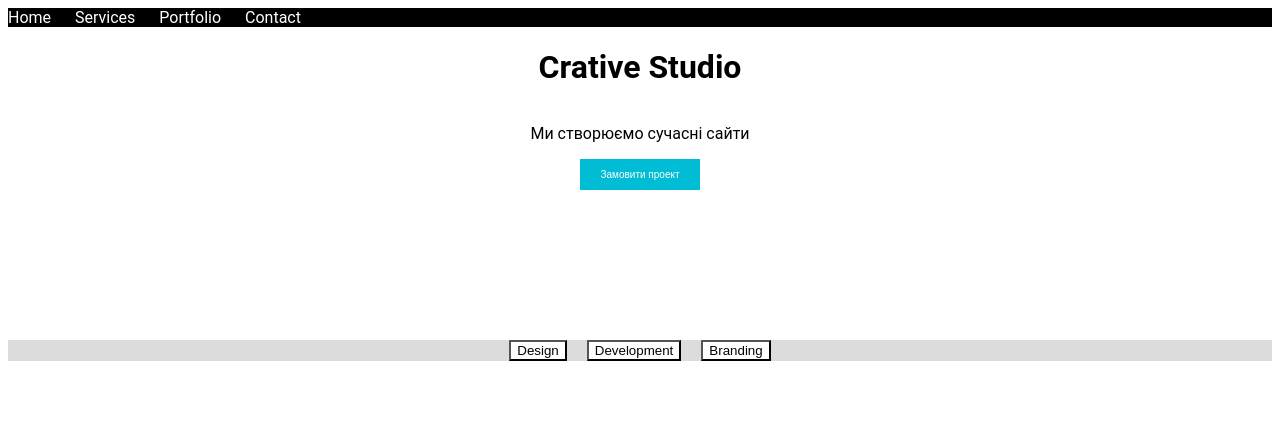
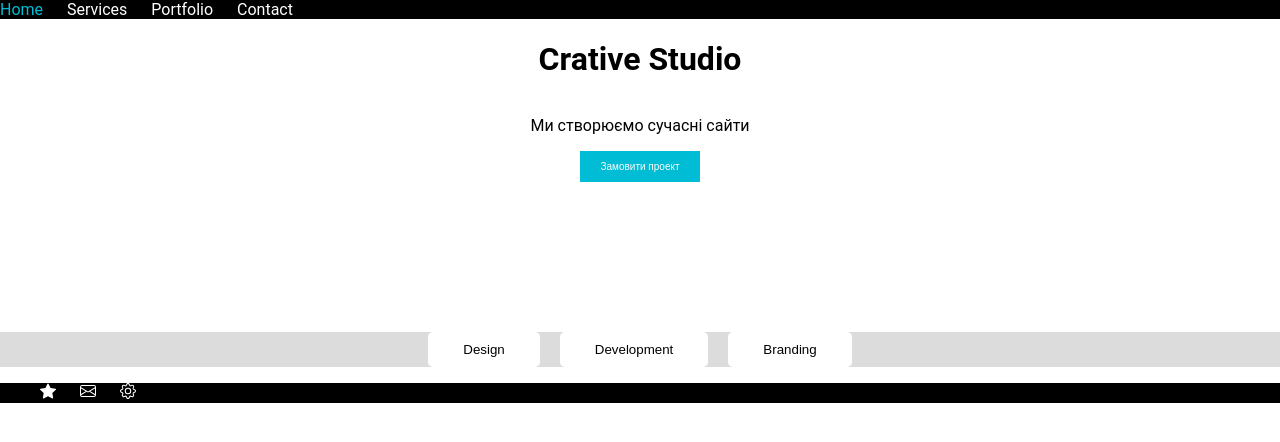
Before and after one commit to David2093/homework55, a plain HTML site: page index.html in a window 1280 px wide. Drawn offline with Linux system fonts and the light colour scheme.

Commit message:
rthfdghdgh

```diff
--- a/index.html
+++ b/index.html
@@ -38,7 +38,29 @@
             <div></div>
         </section>
     </main>
-    <footer></footer>
+    <footer class="container-footer">
+        <div>
+            <ul class="icon">
+                <li class="icons"><svg xmlns="http://www.w3.org/2000/svg" width="16" height="16" fill="currentColor"
+                        class="bi bi-star-fill" viewBox="0 0 16 16">
+                        <path
+                            d="M3.612 15.443c-.386.198-.824-.149-.746-.592l.83-4.73L.173 6.765c-.329-.314-.158-.888.283-.95l4.898-.696L7.538.792c.197-.39.73-.39.927 0l2.184 4.327 4.898.696c.441.062.612.636.282.95l-3.522 3.356.83 4.73c.078.443-.36.79-.746.592L8 13.187l-4.389 2.256z" />
+                    </svg></li>
+                <li class="icons"><svg xmlns="http://www.w3.org/2000/svg" width="16" height="16" fill="currentColor"
+                        class="bi bi-envelope" viewBox="0 0 16 16">
+                        <path
+                            d="M0 4a2 2 0 0 1 2-2h12a2 2 0 0 1 2 2v8a2 2 0 0 1-2 2H2a2 2 0 0 1-2-2zm2-1a1 1 0 0 0-1 1v.217l7 4.2 7-4.2V4a1 1 0 0 0-1-1zm13 2.383-4.708 2.825L15 11.105zm-.034 6.876-5.64-3.471L8 9.583l-1.326-.795-5.64 3.47A1 1 0 0 0 2 13h12a1 1 0 0 0 .966-.741M1 11.105l4.708-2.897L1 5.383z" />
+                    </svg></li>
+                <li class="icons"><svg xmlns="http://www.w3.org/2000/svg" width="16" height="16" fill="currentColor"
+                        class="bi bi-gear" viewBox="0 0 16 16">
+                        <path
+                            d="M8 4.754a3.246 3.246 0 1 0 0 6.492 3.246 3.246 0 0 0 0-6.492M5.754 8a2.246 2.246 0 1 1 4.492 0 2.246 2.246 0 0 1-4.492 0" />
+                        <path
+                            d="M9.796 1.343c-.527-1.79-3.065-1.79-3.592 0l-.094.319a.873.873 0 0 1-1.255.52l-.292-.16c-1.64-.892-3.433.902-2.54 2.541l.159.292a.873.873 0 0 1-.52 1.255l-.319.094c-1.79.527-1.79 3.065 0 3.592l.319.094a.873.873 0 0 1 .52 1.255l-.16.292c-.892 1.64.901 3.434 2.541 2.54l.292-.159a.873.873 0 0 1 1.255.52l.094.319c.527 1.79 3.065 1.79 3.592 0l.094-.319a.873.873 0 0 1 1.255-.52l.292.16c1.64.893 3.434-.902 2.54-2.541l-.159-.292a.873.873 0 0 1 .52-1.255l.319-.094c1.79-.527 1.79-3.065 0-3.592l-.319-.094a.873.873 0 0 1-.52-1.255l.16-.292c.893-1.64-.902-3.433-2.541-2.54l-.292.159a.873.873 0 0 1-1.255-.52zm-2.633.283c.246-.835 1.428-.835 1.674 0l.094.319a1.873 1.873 0 0 0 2.693 1.115l.291-.16c.764-.415 1.6.42 1.184 1.185l-.159.292a1.873 1.873 0 0 0 1.116 2.692l.318.094c.835.246.835 1.428 0 1.674l-.319.094a1.873 1.873 0 0 0-1.115 2.693l.16.291c.415.764-.42 1.6-1.185 1.184l-.291-.159a1.873 1.873 0 0 0-2.693 1.116l-.094.318c-.246.835-1.428.835-1.674 0l-.094-.319a1.873 1.873 0 0 0-2.692-1.115l-.292.16c-.764.415-1.6-.42-1.184-1.185l.159-.291A1.873 1.873 0 0 0 1.945 8.93l-.319-.094c-.835-.246-.835-1.428 0-1.674l.319-.094A1.873 1.873 0 0 0 3.06 4.377l-.16-.292c-.415-.764.42-1.6 1.185-1.184l.292.159a1.873 1.873 0 0 0 2.692-1.115z" />
+                    </svg></li>
+            </ul>
+        </div>
+    </footer>
 </body>
 
 </html>
--- a/style.css
+++ b/style.css
@@ -11,12 +11,7 @@ nav a {
 }
 
 nav a::after {
-    content: "";
     position: absolute;
-    left: 0;
-    bottom: -5;
-    width: 0;
-    height: 2px;
     background-color: #00bcd4;
     transition: width 250ms cubic-bezier(0.4, 0, 0.2, 1);
 }
@@ -30,6 +25,8 @@ nav a::after {
 }
 
 body {
+    margin: 0;
+    padding: 0;
     font-family: "Roboto", sans-serif;
 }
 
@@ -74,5 +71,35 @@ body {
 
 .button2 {
     background-color: white;
+    border: none;
+    padding: 10px 35px;
+    border-radius: 5px;
+}
 
+.button2:hover {
+    box-shadow: 0 8px 20px rgba(0, 0, 0, 0.4);
+    transform: translateY(-2px);
+    transition: 0.3s;
 }
+
+.icon {
+    list-style: none;
+}
+
+.container-footer {
+   background-color: black;
+}
+
+.icons {
+    color: white;
+    display: flex;
+    justify-content: center;
+    align-items: center;
+    display: inline-block;
+    margin-right: 20px;
+    transition: background-color 500ms linear, transform 500ms ease-in-out;
+}
+
+.icons:hover {
+    transform: rotate(180deg);
+}
```
Lines whose indentation alone changed are shown as unchanged.
